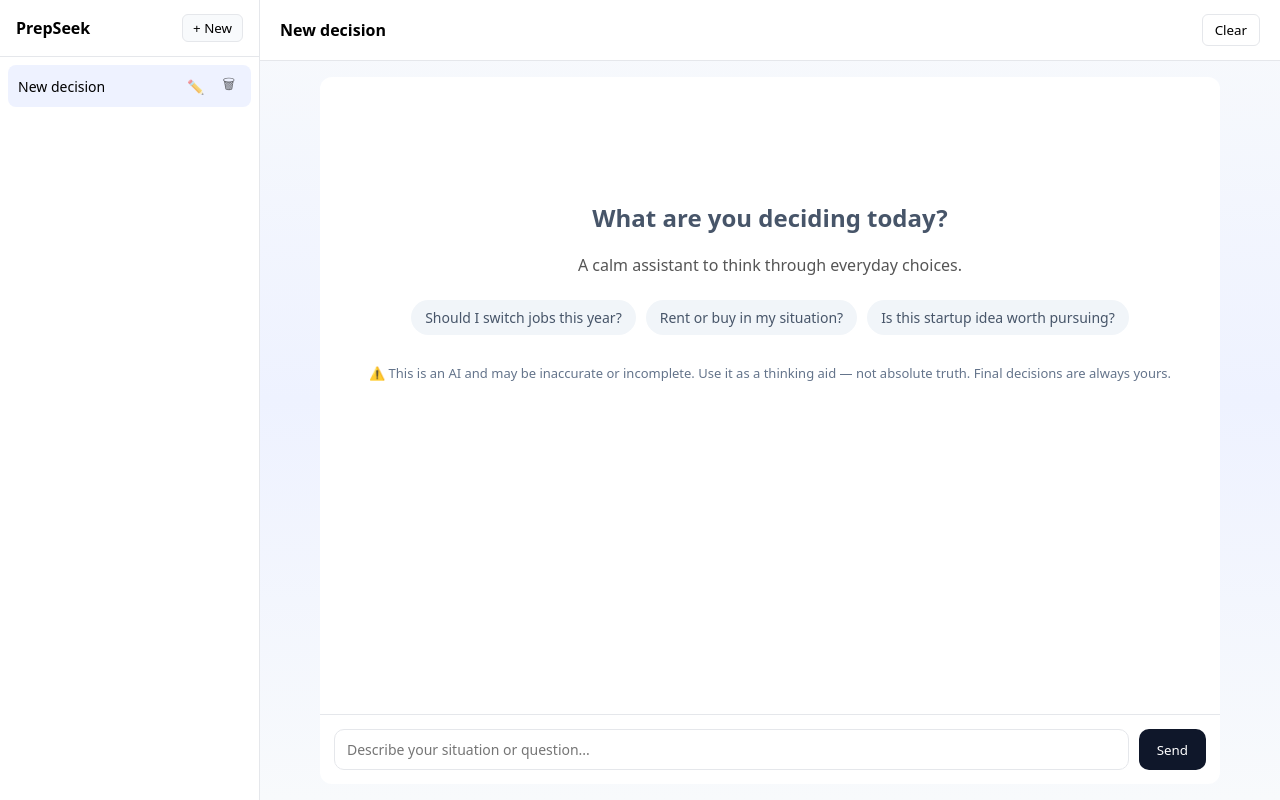
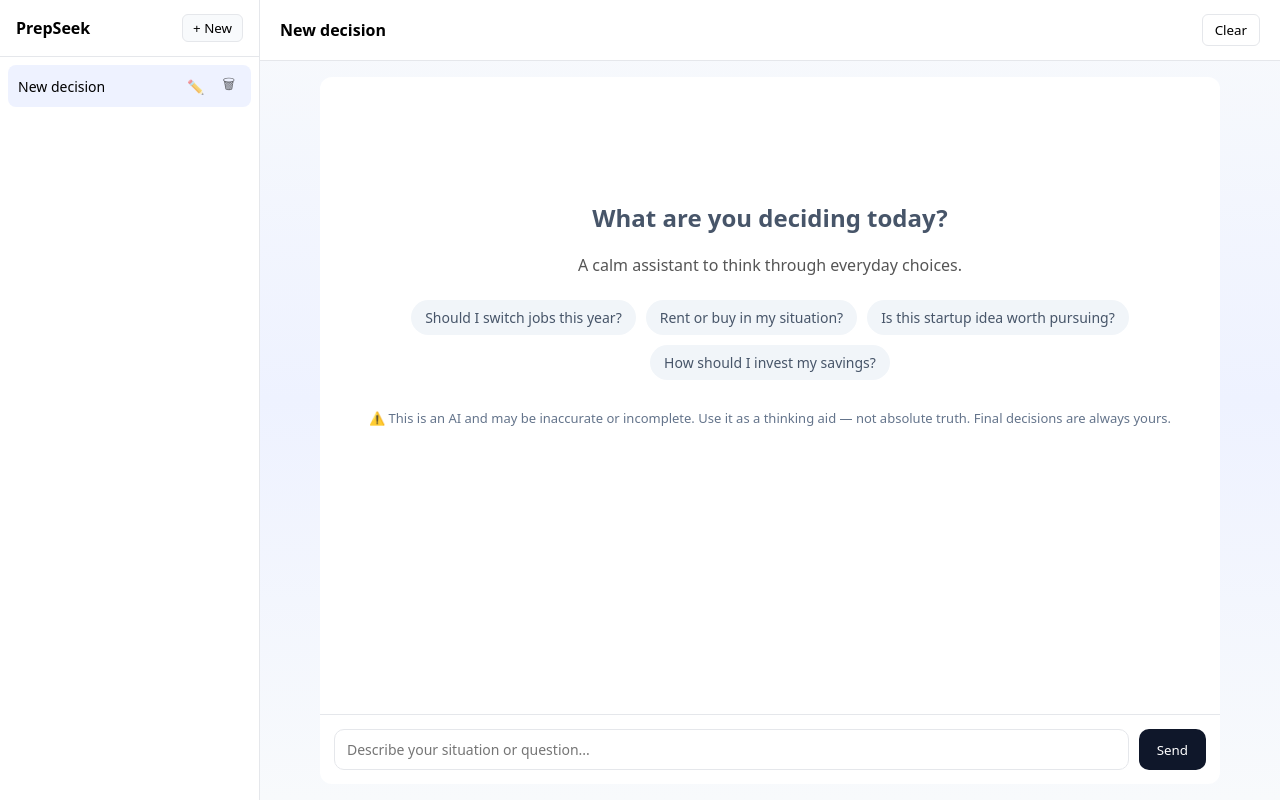
Before and after one commit to ubharathph07-create/rexolve-frontend, a React (Vite) app: page / in a window 1280 px wide. Built offline with nearby package versions, Linux system fonts and the light colour scheme.

Commit message:
ui changes

```diff
--- a/src/App.jsx
+++ b/src/App.jsx
@@ -88,6 +88,10 @@ function SessionRow({ session, active, onSelect, onRename, onDelete }) {
 }
 
 /* ===================== APP ===================== */
+
+function handleExampleClick(text) {
+  setInput(text);
+}
 
 export default function App() {
   const [sessions, setSessions] = useState([]);
@@ -306,10 +310,22 @@ export default function App() {
                   </p>
 
                   <div style={styles.examplesBox}>
-                    <div style={styles.exampleLine}>Should I switch jobs this year?</div>
-                    <div style={styles.exampleLine}>Rent or buy in my situation?</div>
-                    <div style={styles.exampleLine}>Is this startup idea worth pursuing?</div>
+  {[
+    "Should I switch jobs this year?",
+    "Rent or buy in my situation?",
+    "Is this startup idea worth pursuing?",
+    "How should I invest my savings?",
+  ].map((text, i) => (
+    <div
+      key={i}
+      onClick={() => handleExampleClick(text)}
+      style={styles.exampleLine}
+    >
+      {text}
     </div>
+  ))}
+</div>
+
 
                   <div style={styles.trustNote}>
                     ⚠️ This is an AI and may be inaccurate or incomplete.
@@ -509,6 +525,8 @@ const styles = {
   padding: "8px 14px",
   borderRadius: 999,
   fontSize: 14,
+  cursor: "pointer",
+  transition: "background 0.2s",
 },
 
   trustNote: {
```
Lines whose indentation alone changed are shown as unchanged.
